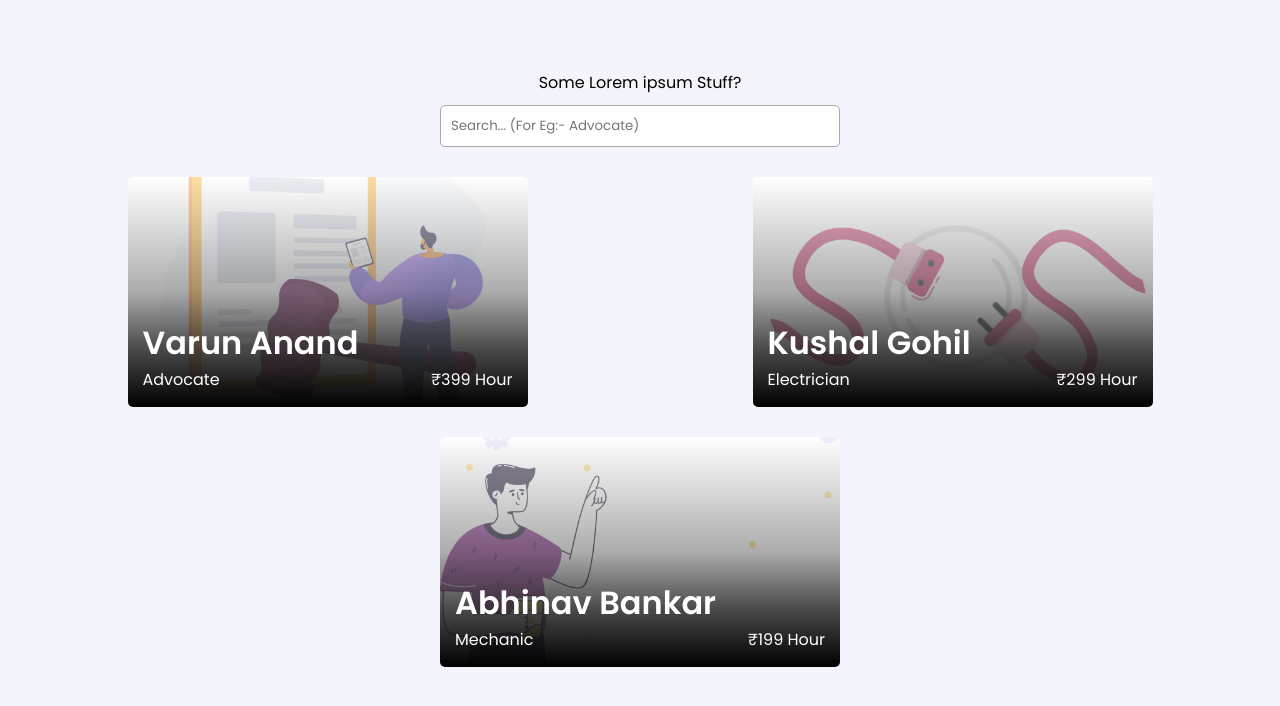
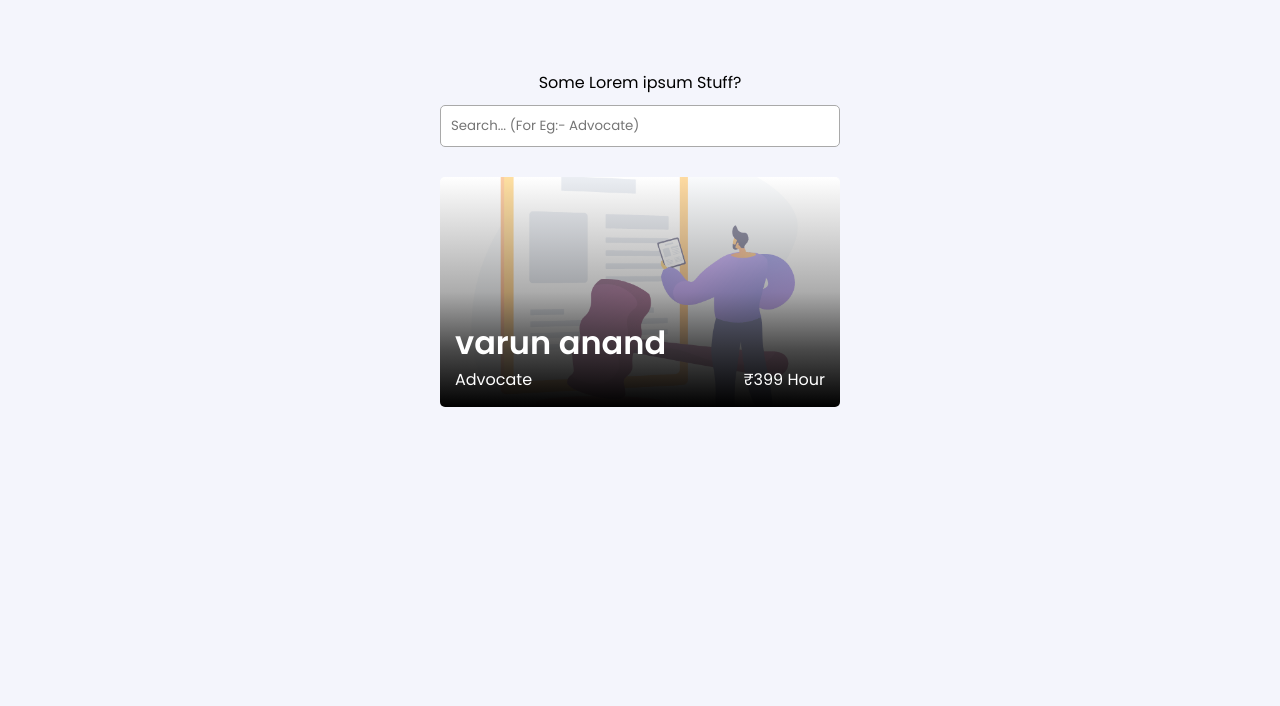
Before and after one commit to 2002kushalgohil/infinity-services, a PHP site: page /userdashboard.php in a window 1280 px wide. Shown: the part 65-771 px from the top of the page. Run offline with PHP 8.4, Linux system fonts and the light colour scheme; a user stored in the database is signed in; data comes from the database, SQL or seed files in the repository.

Commit message:
Fetched datain dashboard

```diff
--- a/userdashboard.php
+++ b/userdashboard.php
@@ -1,3 +1,19 @@
+<?php
+     //  ----------------- Include Connection file --------------------
+     include ("conn.php");
+
+     //  ----------------- Session start --------------------
+     session_start();
+     $userName = $_SESSION['sess_user'];
+
+     // -------------------- Fetch user Id from dtabase --------------------
+     mysqli_select_db($conn, 'infinity') or die(mysqli_error($conn));
+     $userId = mysqli_query($conn, "SELECT id FROM Login WHERE user_id= '$userName'");
+     $id2=mysqli_fetch_assoc($userId);
+     $unFIlteredSPData = mysqli_query($conn, "SELECT * FROM sproviders");
+     $spDataRows = mysqli_num_rows($unFIlteredSPData);
+
+?>
 <!DOCTYPE html>
 <html lang="en">
 
@@ -55,6 +71,11 @@
             </div>
         </div>
         <div class="userDashBoardCardMainDiv">
+        <?php
+            if($spDataRows!=0){
+                while($allServices = mysqli_fetch_assoc($unFIlteredSPData)){
+        ?>
+
             <div class="userDashBoardCard boxShadow1Hover">
                 <div class="userDashBoardCardOverlay">
                     <div class="userDashBoardCardOverlaySub1">
@@ -68,59 +89,19 @@
                         </p>
                     </div>
                     <div class="userDashBoardCardOverlaySub2">
-                        <h2>Varun Anand</h2>
+                        <h2><?php echo"$allServices[sname]"?></h2>
                         <div class="userDashboardCardOverlayBottomDiv">
-                            <p>Advocate</p>
-                            <p>₹399 Hour</p>
+                            <p><?php echo"$allServices[serv]"?></p>
+                            <p>₹<?php echo"$allServices[scharges]"?> Hour</p>
                         </div>
                     </div>
                 </div>
-                <img src="./Assets/Images/advocate.gif" class="userDashBoardCardBgImg" alt="" />
+                <img src="./Assets/Images/<?php echo"$allServices[serv]"?>.gif" class="userDashBoardCardBgImg" alt="" />
             </div>
-            <div class="userDashBoardCard boxShadow1Hover">
-                <div class="userDashBoardCardOverlay">
-                    <div class="userDashBoardCardOverlaySub1">
-                        <div class="userDashBoardCardOverlaySub1ButtonDiv">
-                            <button class="btn">Book my Service</button>
-                            <p class="userDashboardCardStarMainP">5 <img src="./Assets/Images/star.png" class="userDashboardCardStar" alt=""></p>
-                        </div>
-                        <p>
-                            I am ______ having 5 years of experience in this Lorem ipsum
-                            dolor sit amet,x consectetur adipisicing elit. Eos, quia?
-                        </p>
-                    </div>
-                    <div class="userDashBoardCardOverlaySub2">
-                        <h2>Kushal Gohil</h2>
-                        <div class="userDashboardCardOverlayBottomDiv">
-                            <p>Electrician</p>
-                            <p>₹299 Hour</p>
-                        </div>
-                    </div>
-                </div>
-                <img src="./Assets/Images/electrician.gif" class="userDashBoardCardBgImg" alt="" />
-            </div>
-            <div class="userDashBoardCard boxShadow1Hover">
-                <div class="userDashBoardCardOverlay">
-                    <div class="userDashBoardCardOverlaySub1">
-                        <div class="userDashBoardCardOverlaySub1ButtonDiv">
-                            <button class="btn">Book my Service</button>
-                            <p class="userDashboardCardStarMainP">5 <img src="./Assets/Images/star.png" class="userDashboardCardStar" alt=""></p>
-                        </div>
-                        <p>
-                            I am ______ having 5 years of experience in this Lorem ipsum
-                            dolor sit amet, consectetur adipisicing elit. Eos, quia?
-                        </p>
-                    </div>
-                    <div class="userDashBoardCardOverlaySub2">
-                        <h2>Abhinav Bankar</h2>
-                        <div class="userDashboardCardOverlayBottomDiv">
-                            <p>Mechanic</p>
-                            <p>₹199 Hour</p>
-                        </div>
-                    </div>
-                </div>
-                <img src="./Assets/Images/mechanic.gif" class="userDashBoardCardBgImg" alt="" />
-            </div>
+        <?php
+                }
+            }
+        ?>
         </div>
     </section>
 
```
Also changed, not shown: spUpdateprof.php (added, +126 -0 lines), spdashboard.php (+6 -89 lines).
